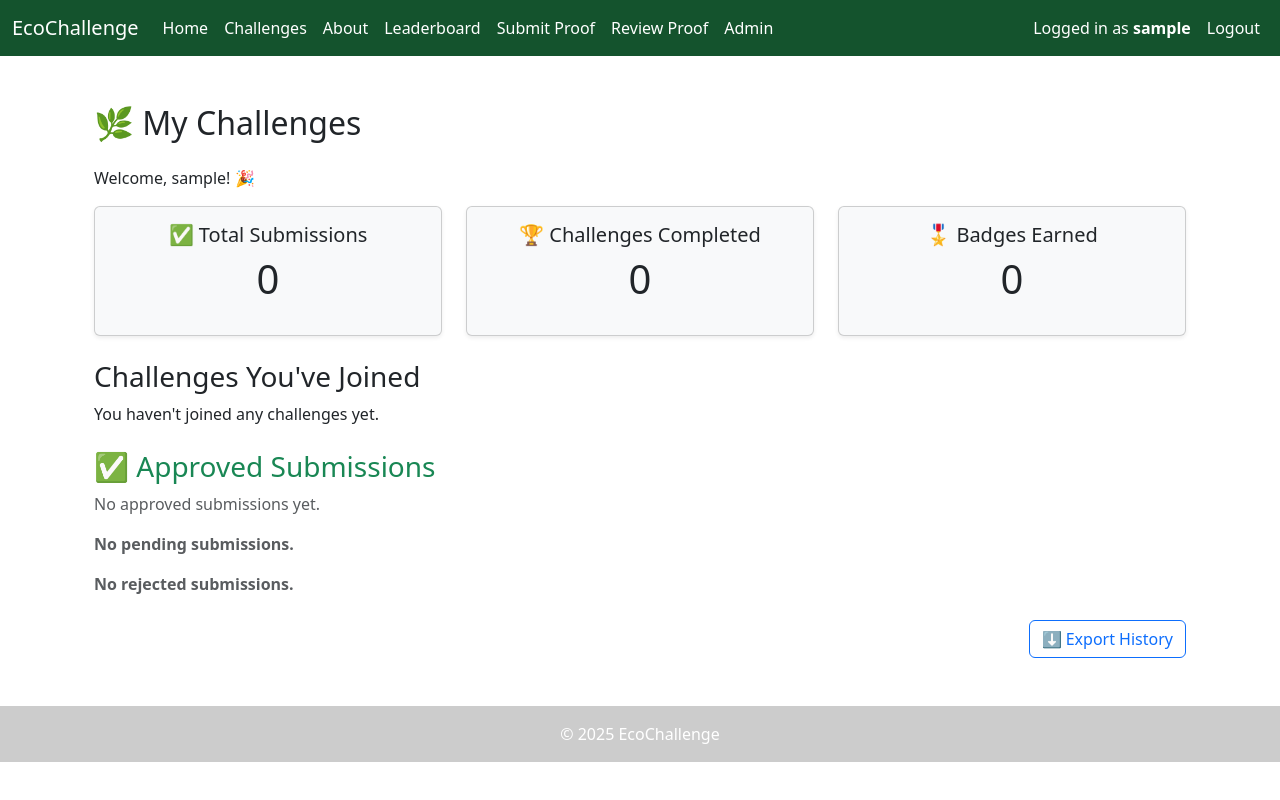
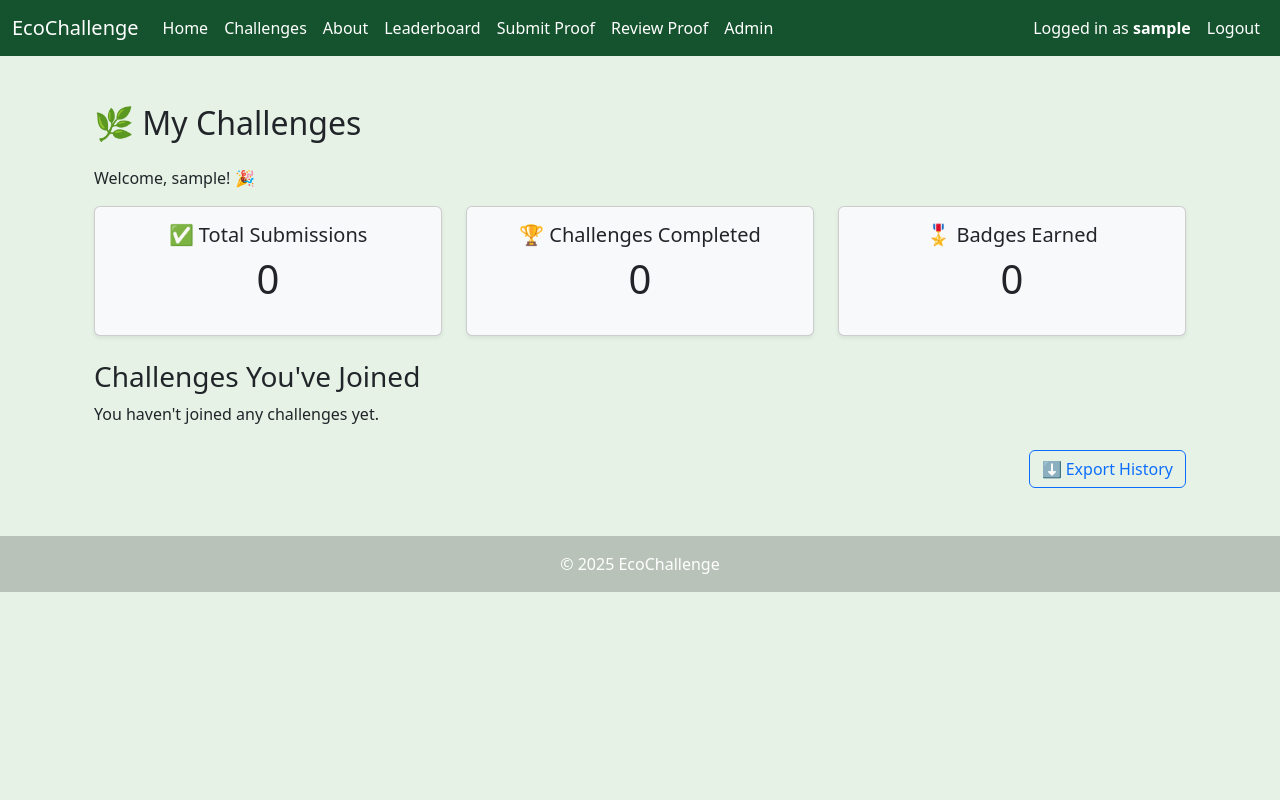
Before and after one commit to sharadpatel13/GreenChallenge, a Django app: page /my-challenges/ in a window 1280 px wide. Run offline with Django 5.2, Linux system fonts and the light colour scheme; the visitor is signed in with stand-in values (Sample User, id 1).

Commit message:
Removed submission sections and added background color

```diff
--- a/badges/templates/my_challenges.html
+++ b/badges/templates/my_challenges.html
@@ -56,64 +56,64 @@
         <p>You haven't joined any challenges yet.</p>
     {% endif %}
 
-        <h3 class="mt-4 text-success">✅ Approved Submissions</h3>
-    {% if approved_proofs %}
-      <ul class="list-group mt-2">
-        {% for proof in approved_proofs %}
-          <li class="list-group-item d-flex justify-content-between align-items-center">
-            <div>
-              <strong>{{ proof.challenge.title }}</strong><br>
-              📅 Uploaded: {{ proof.date_uploaded|date:"M d, Y" }}<br>
-              ✅ <strong>Status: Approved</strong>
-            </div>
-            <a href="{{ proof.proof_file.url }}" class="btn btn-outline-success btn-sm" target="_blank">View Proof</a>
-          </li>
-        {% endfor %}
-      </ul>
-    {% else %}
-      <p class="text-muted">No approved submissions yet.</p>
-    {% endif %}
+<!--        <h3 class="mt-4 text-success">✅ Approved Submissions</h3>-->
+<!--    {% if approved_proofs %}-->
+<!--      <ul class="list-group mt-2">-->
+<!--        {% for proof in approved_proofs %}-->
+<!--          <li class="list-group-item d-flex justify-content-between align-items-center">-->
+<!--            <div>-->
+<!--              <strong>{{ proof.challenge.title }}</strong><br>-->
+<!--              📅 Uploaded: {{ proof.date_uploaded|date:"M d, Y" }}<br>-->
+<!--              ✅ <strong>Status: Approved</strong>-->
+<!--            </div>-->
+<!--            <a href="{{ proof.proof_file.url }}" class="btn btn-outline-success btn-sm" target="_blank">View Proof</a>-->
+<!--          </li>-->
+<!--        {% endfor %}-->
+<!--      </ul>-->
+<!--    {% else %}-->
+<!--      <p class="text-muted">No approved submissions yet.</p>-->
+<!--    {% endif %}-->
 
-        {% if pending_proofs %}
-      <h3 class="mt-5 text-warning">⏳ Pending Submissions</h3>
-      <ul class="list-group mt-2">
-        {% for proof in pending_proofs %}
-          <li class="list-group-item d-flex justify-content-between align-items-center">
-            <div>
-              <strong>{{ proof.challenge.title }}</strong><br>
-              📅 Uploaded: {{ proof.date_uploaded|date:"M d, Y" }}<br>
-              ⏳ <strong>Status: Pending</strong>
-            </div>
-            <a href="{{ proof.proof_file.url }}" class="btn btn-outline-secondary btn-sm" target="_blank">View Proof</a>
-          </li>
-        {% endfor %}
-      </ul>
-    {% else %}
-      <p class="text-muted mt-3"><strong>No pending submissions.</strong></p>
-    {% endif %}
+<!--        {% if pending_proofs %}-->
+<!--      <h3 class="mt-5 text-warning">⏳ Pending Submissions</h3>-->
+<!--      <ul class="list-group mt-2">-->
+<!--        {% for proof in pending_proofs %}-->
+<!--          <li class="list-group-item d-flex justify-content-between align-items-center">-->
+<!--            <div>-->
+<!--              <strong>{{ proof.challenge.title }}</strong><br>-->
+<!--              📅 Uploaded: {{ proof.date_uploaded|date:"M d, Y" }}<br>-->
+<!--              ⏳ <strong>Status: Pending</strong>-->
+<!--            </div>-->
+<!--            <a href="{{ proof.proof_file.url }}" class="btn btn-outline-secondary btn-sm" target="_blank">View Proof</a>-->
+<!--          </li>-->
+<!--        {% endfor %}-->
+<!--      </ul>-->
+<!--    {% else %}-->
+<!--      <p class="text-muted mt-3"><strong>No pending submissions.</strong></p>-->
+<!--    {% endif %}-->
 
-    <!-- Rejected Submissions -->
-    {% if rejected_proofs_grouped %}
-        <h3 class="mt-5">❌ Rejected Submissions</h3>
-        {% for challenge_title, proofs in rejected_proofs_grouped.items %}
-            <div class="card my-3 shadow-sm">
-                <div class="card-header bg-danger text-white">
-                    <strong>{{ challenge_title }}</strong>
-                </div>
-                <div class="card-body">
-                    <ul class="list-group">
-                        {% for proof in proofs %}
-                            <li class="list-group-item">
-                                📅 Uploaded: {{ proof.date_uploaded|date:"M d, Y" }}
-                            </li>
-                        {% endfor %}
-                    </ul>
-                </div>
-            </div>
-        {% endfor %}
-    {% else %}
-    <p class="text-muted mt-3"><strong>No rejected submissions.</strong></p>
-    {% endif %}
+<!--    &lt;!&ndash; Rejected Submissions &ndash;&gt;-->
+<!--    {% if rejected_proofs_grouped %}-->
+<!--        <h3 class="mt-5">❌ Rejected Submissions</h3>-->
+<!--        {% for challenge_title, proofs in rejected_proofs_grouped.items %}-->
+<!--            <div class="card my-3 shadow-sm">-->
+<!--                <div class="card-header bg-danger text-white">-->
+<!--                    <strong>{{ challenge_title }}</strong>-->
+<!--                </div>-->
+<!--                <div class="card-body">-->
+<!--                    <ul class="list-group">-->
+<!--                        {% for proof in proofs %}-->
+<!--                            <li class="list-group-item">-->
+<!--                                📅 Uploaded: {{ proof.date_uploaded|date:"M d, Y" }}-->
+<!--                            </li>-->
+<!--                        {% endfor %}-->
+<!--                    </ul>-->
+<!--                </div>-->
+<!--            </div>-->
+<!--        {% endfor %}-->
+<!--    {% else %}-->
+<!--    <p class="text-muted mt-3"><strong>No rejected submissions.</strong></p>-->
+<!--    {% endif %}-->
 
     <!-- Export Button -->
     <div class="mt-4 text-end">
--- a/static/css/style.css
+++ b/static/css/style.css
@@ -62,3 +62,7 @@
 .navbar .navbar-brand:hover {
   color: #d1fae5 !important;
 }
+
+body {
+  background-color: #e6f2e6;
+}
```
